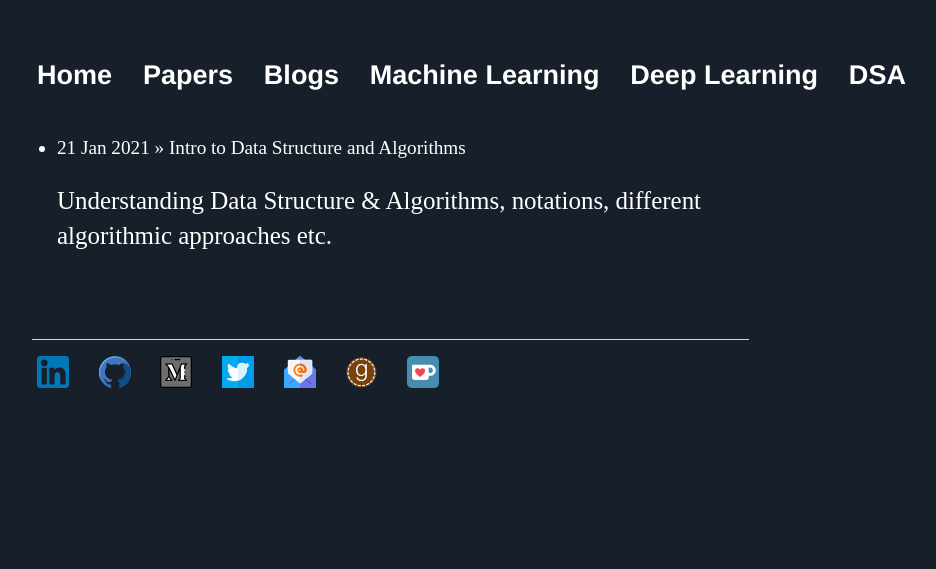
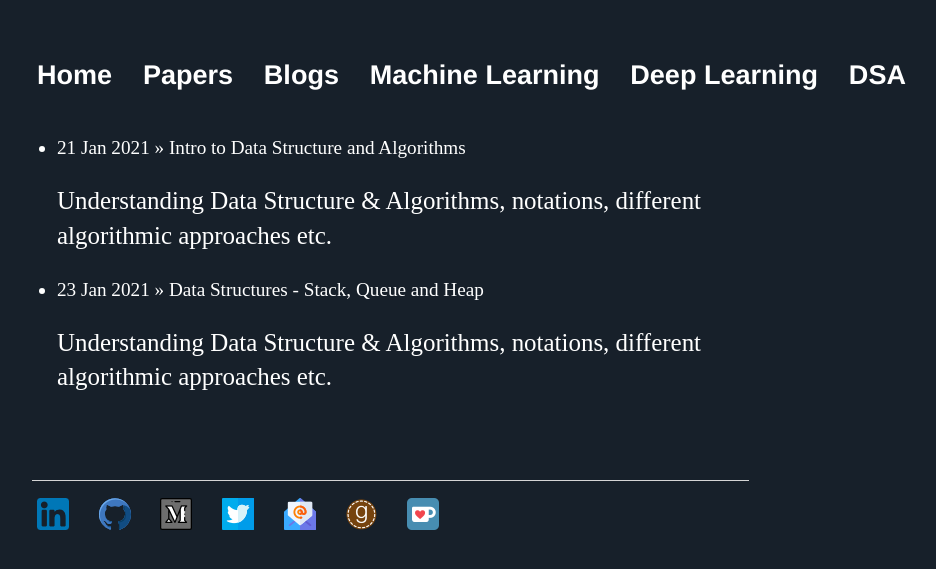
Before and after one commit to Mayurji/mayurji.github.io, a Jekyll site: the page built from data-structure-algorithms/index.html, in a window 1280 px wide. Shown: the top 569 px of the page, without its empty margins (160-1096 px from the left). Built offline with Jekyll 4.4.1, drawn with Linux system fonts in a browser that asks for light colours.

Commit message:
Update 2021-01-23-DSA_2.md

```diff
--- a/_data-structure-algorithms/2021-01-23-DSA_2.md
+++ b/_data-structure-algorithms/2021-01-23-DSA_2.md
@@ -1,5 +1,9 @@
-## Data Structures - Stack, Queue and Heap
-
+---
+layout: data-structure-algorithms
+title: Data Structures - Stack, Queue and Heap
+description: Understanding Data Structure & Algorithms, notations, different algorithmic approaches etc.
+date:   2021-01-23 13:43:52 +0530
+---
 In this blog post, we'll discuss three data structures stack, queue and heap.
 
 ### Stack
@@ -11,7 +15,10 @@
 
 Consider a pile of 10 numbered plates with 1 at the bottom and 10 at the top, to remove plate 5, we need to remove 10, 9, 8, 7, 6 then 5 in that order, to perform deletion. This procedure of deletion or accessing an element is called Last In First Out (LIFO). The things that comes last, will be removed first.
 
-Image Stack
+<center>
+<img src="{{site.url}}/assets/images/dsa/Lifo_stack.png" style="zoom: 5%; background-color:#DCDCDC;"/><br>
+<p>Figure 2: Stack</p>
+</center>
 
 Inserting a element in stack is called **Push** and Removing a element from stack is called **Pop**.
 
@@ -87,7 +94,10 @@
 
 Queue data structure follows the same operation as queue in real life. Like a queue while buying a ticket in a park, the person who buys the first ticket gets into the park first. It follows FIFO (First In First Out). Inserting into queue is called as **enqueue** and deletion of an element is called **dequeue**.
 
-Image Queue
+<center>
+<img src="{{site.url}}/assets/images/dsa/queue.png" style="zoom: 5%; background-color:#DCDCDC;"/><br>
+<p>Figure 3: Queue</p>
+</center>
 
 **Basic operation in Queue**
 
@@ -175,12 +185,18 @@
 - every level, except possibly the last, is filled
 - all the nodes are as far left as possible
 
-Image Heap
+<center>
+<img src="{{site.url}}/assets/images/dsa/heap.png" style="zoom: 5%; background-color:#DCDCDC;"/><br>
+<p>Figure 4: Heap</p>
+</center>
 
 * Max Heap - key of each node is always greater than its child node/s and the key of the root node is the largest among all other nodes.
 * Min Heap - key of each node is always smaller than the child node/s and the key of the root node is the smallest among all other nodes.
 
-Image Max and Min Heap
+<center>
+<img src="{{site.url}}/assets/images/dsa/max_min_heap.png" style="zoom: 5%; background-color:#DCDCDC;"/><br>
+<p>Figure 5: Max-heap and Min-Heap</p>
+</center>
 
 There are various operations in heap like heapify, inserting in heap and deletion etc.
 
@@ -208,7 +224,10 @@
 
 7. Swap `largest` with `currentElement`
 
-Image (Heapify) For Max Heap
+<center>
+<img src="{{site.url}}/assets/images/dsa/heapify.png" style="zoom: 5%; background-color:#DCDCDC;"/><br>
+<p>Figure 6: Heapify</p>
+</center>
 
 **Insertion in Heap**
 
```
